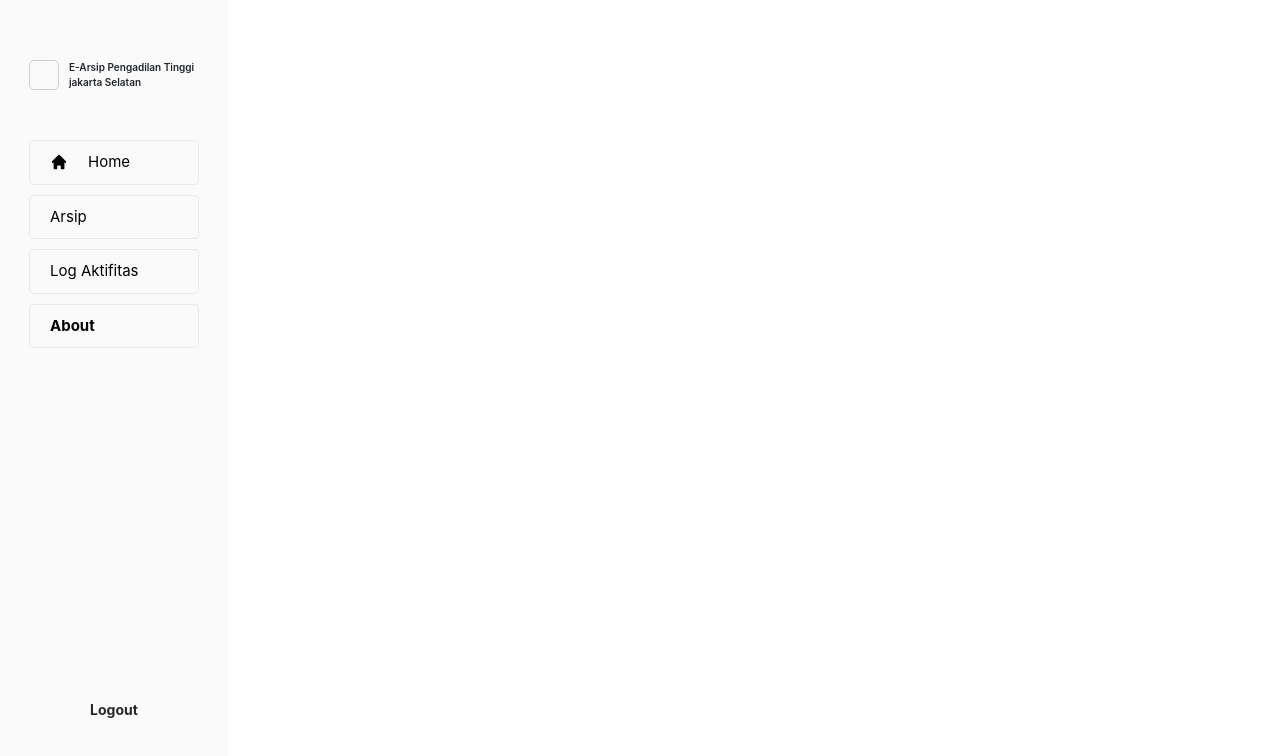
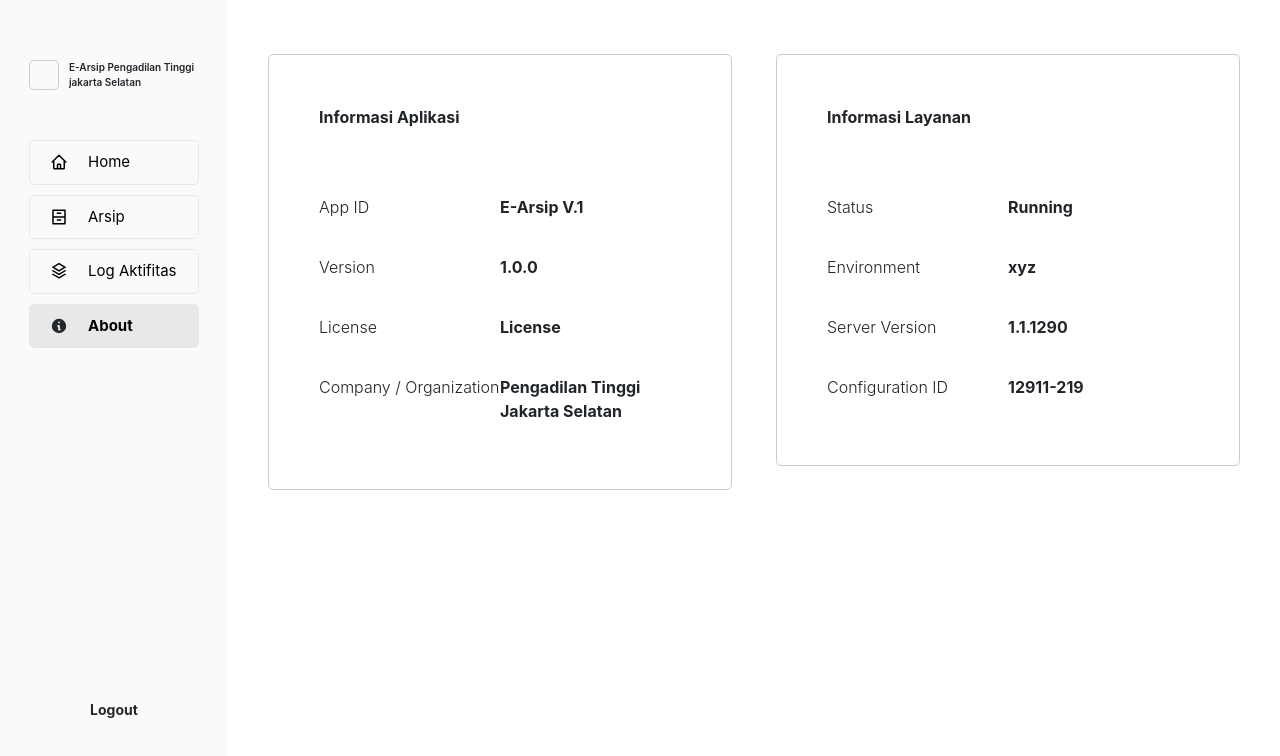
Before and after one commit to parakoder/e_arsip_pnjaksel, a React (Create React App) app: page /sys/about in a window 1280 px wide. Shown: the top 756 px of the page. Built offline with nearby package versions, Linux system fonts and the light colour scheme.

Commit message:
atur sidebar aktif non aktif

```diff
--- a/src/components/sidebar/Sidebar.js
+++ b/src/components/sidebar/Sidebar.js
@@ -1,92 +1,166 @@
-import React from 'react'
+import React from 'react';
 import { NavLink } from 'react-router-dom';
-import { HiHome } from "react-icons/hi";
+import {
+	HiHome,
+	HiOutlineHome,
+	HiInformationCircle,
+	HiOutlineInformationCircle,
+} from 'react-icons/hi';
+import {
+	RiArchiveDrawerFill,
+	RiArchiveDrawerLine,
+	RiStackFill,
+	RiStackLine,
+} from 'react-icons/ri';
 
 function Sidebar(props) {
-
 	const onActiveCss = {
 		// color: '#2893E1'
-        fontWeight: 'bold'
-    }
+		fontWeight: 'bold',
+		backgroundColor: '#E8E8E8',
+	};
 
 	const onActiveImg = {
-        color: '25282B'
-    }
+		color: '25282B',
+	};
 
 	const currentLocation = window.location.pathname;
 
-
 	return (
-        <div className="c-sidebar c-sidebar-dark c-sidebar-lg-show c-sidebar-fixed ml-auto">
+		<div className='c-sidebar c-sidebar-dark c-sidebar-lg-show c-sidebar-fixed ml-auto'>
 			{/* <div style={{  height: '100vh' }}> */}
-            <div className="c-sidebar-brand">
-                <div className="sidebar-brand-logo">
-
-                </div>
-                <div className="sidebar-brand-text">
+			<div className='c-sidebar-brand'>
+				<div className='sidebar-brand-logo'></div>
+				<div className='sidebar-brand-text'>
 					E-Arsip Pengadilan Tinggi jakarta Selatan
 				</div>
 			</div>
 
-            <ul className="sidebar-nav">
-                <li className="sidebar-nav-item">
-                    <NavLink className="sidebar-nav-link"
-                        to="/sys/home"
-                        activeClassName="active"
+			<ul className='sidebar-nav'>
+				<li className='sidebar-nav-item'>
+					<NavLink
+						className='sidebar-nav-link'
+						to='/sys/home'
+						activeClassName='active'
 						activeStyle={onActiveCss}
-                        aria-current="true"
+						aria-current='true'
 					>
+						{currentLocation.includes('/sys/home') ? (
 							<HiHome
-                            className="sidebar-nav-link-img"
+								className='sidebar-nav-link-img'
 								size={18}
-                            style={currentLocation.includes('/sys/home') ? onActiveImg : null}
+								style={
+									currentLocation.includes('/sys/home') ? onActiveImg : null
+								}
 							/>
-
+						) : (
+							<HiOutlineHome
+								className='sidebar-nav-link-img'
+								size={18}
+								style={
+									currentLocation.includes('/sys/home') ? onActiveImg : null
+								}
+							/>
+						)}
 						Home
 					</NavLink>
 				</li>
-                <li className="sidebar-nav-item">
-                    <NavLink className="sidebar-nav-link"
-                        to="/sys/arsip"
-                        activeClassName="active"
+				<li className='sidebar-nav-item'>
+					<NavLink
+						className='sidebar-nav-link'
+						to='/sys/arsip'
+						activeClassName='active'
 						activeStyle={onActiveCss}
-                        aria-current="true"
+						aria-current='true'
 					>
+						{currentLocation.includes('/sys/arsip') ? (
+							<RiArchiveDrawerFill
+								className='sidebar-nav-link-img'
+								size={18}
+								style={
+									currentLocation.includes('/sys/arsip') ? onActiveImg : null
+								}
+							/>
+						) : (
+							<RiArchiveDrawerLine
+								className='sidebar-nav-link-img'
+								size={18}
+								style={
+									currentLocation.includes('/sys/arsip') ? onActiveImg : null
+								}
+							/>
+						)}
 						Arsip
 					</NavLink>
 				</li>
-                <li className="sidebar-nav-item">
-                    <NavLink className="sidebar-nav-link"
-                        to="/sys/log"
-                        activeClassName="active"
+				<li className='sidebar-nav-item'>
+					<NavLink
+						className='sidebar-nav-link'
+						to='/sys/log'
+						activeClassName='active'
 						activeStyle={onActiveCss}
-                        aria-current="true"
+						aria-current='true'
 					>
+						{currentLocation.includes('/sys/log') ? (
+							<RiStackFill
+								className='sidebar-nav-link-img'
+								size={18}
+								style={
+									currentLocation.includes('/sys/log') ? onActiveImg : null
+								}
+							/>
+						) : (
+							<RiStackLine
+								className='sidebar-nav-link-img'
+								size={18}
+								style={
+									currentLocation.includes('/sys/log') ? onActiveImg : null
+								}
+							/>
+						)}
 						Log Aktifitas
 					</NavLink>
 				</li>
-                <li className="sidebar-nav-item">
-                    <NavLink className="sidebar-nav-link"
-                        to="/sys/about"
-                        activeClassName="active"
+				<li className='sidebar-nav-item'>
+					<NavLink
+						className='sidebar-nav-link'
+						to='/sys/about'
+						activeClassName='active'
 						activeStyle={onActiveCss}
-                        aria-current="true"
+						aria-current='true'
 					>
+						{currentLocation.includes('/sys/about') ? (
+							<HiInformationCircle
+								className='sidebar-nav-link-img'
+								size={18}
+								style={
+									currentLocation.includes('/sys/about') ? onActiveImg : null
+								}
+							/>
+						) : (
+							<HiOutlineInformationCircle
+								className='sidebar-nav-link-img'
+								size={18}
+								style={
+									currentLocation.includes('/sys/about') ? onActiveImg : null
+								}
+							/>
+						)}
 						About
 					</NavLink>
 				</li>
 			</ul>
 
-            <div className="c-sidebar-logout"
+			<div
+				className='c-sidebar-logout'
 				onClick={() => props.history.push('/login')}
 			>
-                <span style={{ cursor: 'pointer' }
-                }>Logout</span>
+				<span style={{ cursor: 'pointer' }}>Logout</span>
 			</div>
 
 			{/* </div>  */}
 		</div>
-    )
+	);
 }
 
-export default Sidebar
+export default Sidebar;
--- a/src/configs/routes.js
+++ b/src/configs/routes.js
@@ -4,19 +4,49 @@ import Lazyloading from '../components/loading/LazyLoading';
 
 const routes = [
 	{
-        path: "/home",
-        name: "Home",
+		path: '/home',
+		name: 'Home',
 		component: Lazyloading(
 			() => {
-                return new Promise(resolve => {
-                    setTimeout(() => resolve(import("../pages/home/Home")), 1500);
+				return new Promise((resolve) => {
+					setTimeout(() => resolve(import('../pages/home/Home')), 1500);
 				});
 			},
 			{
-                fallback: <ProgressBar />
+				fallback: <ProgressBar />,
 			}
 		),
-        layout: "/sys"
+		layout: '/sys',
+	},
+	{
+		path: '/log',
+		name: 'Log',
+		component: Lazyloading(
+			() => {
+				return new Promise((resolve) => {
+					setTimeout(() => resolve(import('../pages/log/Log')), 1500);
+				});
+			},
+			{
+				fallback: <ProgressBar />,
+			}
+		),
+		layout: '/sys',
+	},
+	{
+		path: '/about',
+		name: 'About',
+		component: Lazyloading(
+			() => {
+				return new Promise((resolve) => {
+					setTimeout(() => resolve(import('../pages/about/About')), 1500);
+				});
+			},
+			{
+				fallback: <ProgressBar />,
+			}
+		),
+		layout: '/sys',
 	},
 ];
 
--- a/src/pages/about/About.js
+++ b/src/pages/about/About.js
@@ -3,6 +3,8 @@ import Gap from '../../components/Gap';
 
 const About = () => {
 	return (
+		<div className='c-main'>
+			<div className='container-fluid custom-container-fluid fade show mb-5'>
 				<div className='row wrapperAbout'>
 					<div className='col-xl-6 col-lg-6 col-md-6 col-sm-12'>
 						<div className='card-about'>
@@ -55,6 +57,8 @@ const About = () => {
 						</div>
 					</div>
 				</div>
+			</div>
+		</div>
 	);
 };
 
--- a/src/pages/log/Log.js
+++ b/src/pages/log/Log.js
@@ -6,6 +6,8 @@ import { HiFilter } from 'react-icons/hi';
 
 const Log = () => {
 	return (
+		<div className='c-main'>
+			<div className='container-fluid custom-container-fluid fade show mb-5'>
 				<div className='wrapperLog'>
 					<div className='headerLog'>
 						<div className='wrapperInput'>
@@ -22,6 +24,8 @@ const Log = () => {
 					</div>
 					<div></div>
 				</div>
+			</div>
+		</div>
 	);
 };
 
--- a/src/pages/log/log.scss
+++ b/src/pages/log/log.scss
@@ -1,7 +1,7 @@
 .wrapperLog {
     display: flex;
     flex-direction: column;
-    padding: 30px;
+    // padding: 30px;
 
     .headerLog {
         display: flex;
```
Lines whose indentation alone changed are shown as unchanged.
